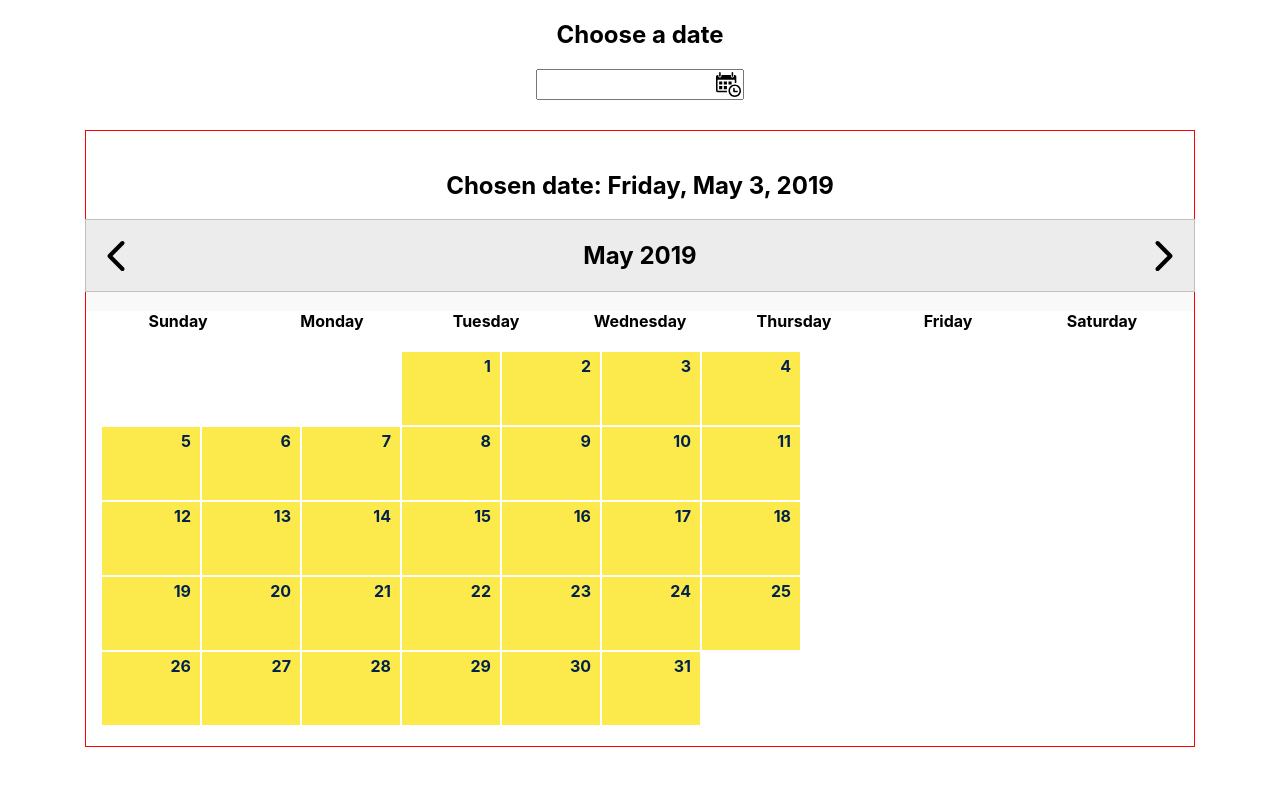
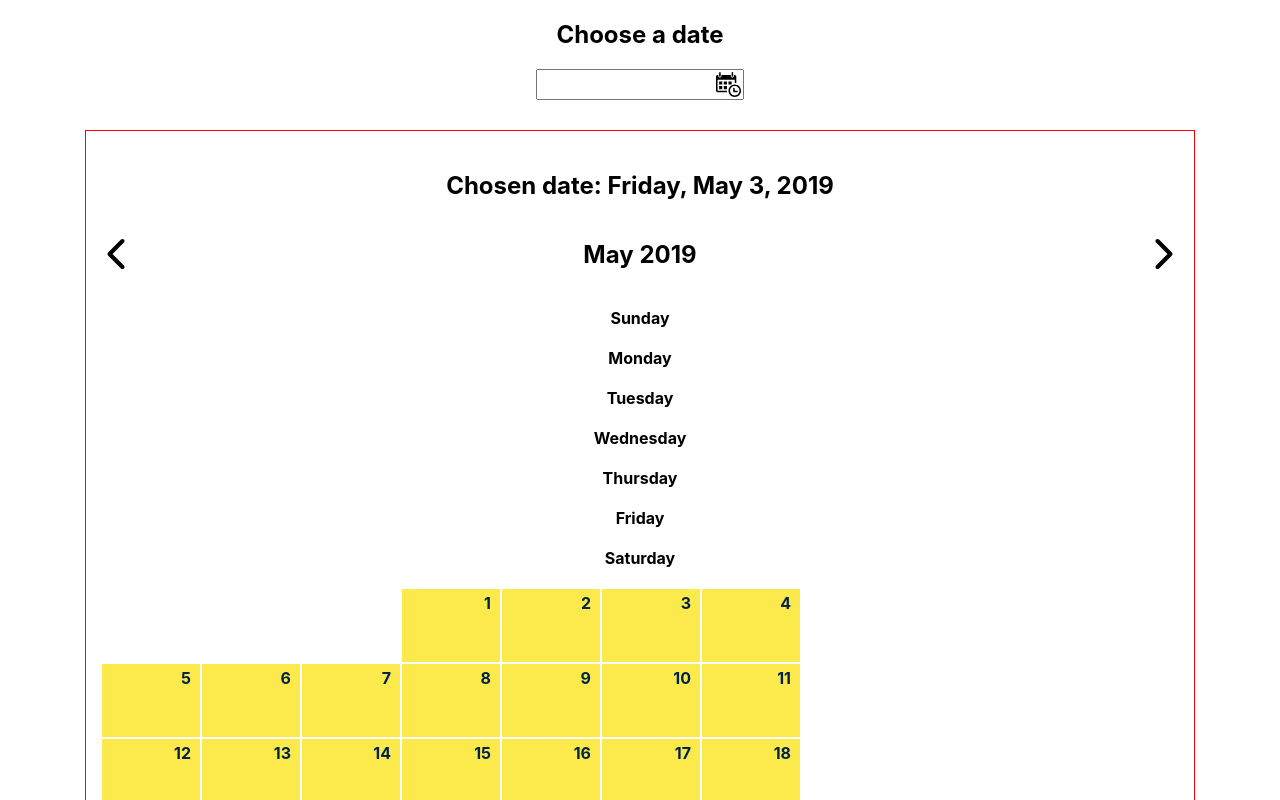
Before and after one commit to AlanaFarkas/date-picker, a React (Create React App) app: page / in a window 1280 px wide. Both pictures are taken after a click on the picture 728 px from the left and 84 px from the top of the page. Shown: the top 800 px of the page. Built offline with nearby package versions, Linux system fonts and the light colour scheme; what react-animations would draw is missing.

Commit message:
refactor render methods

```diff
--- a/src/Calendar.js
+++ b/src/Calendar.js
@@ -19,7 +19,7 @@ export default class Calendar extends Component {
         months: Object.keys(ALL_MONTHS),
         displayedMonth: Object.keys(ALL_MONTHS)[new Date().getMonth()],
         dates: Object.values(ALL_MONTHS),
-    }
+    };
 
     handleNext = () => {
         const {
@@ -121,9 +121,12 @@ export default class Calendar extends Component {
 
     renderDaysOfTheWeek() {
         const dayStrings = ALL_DAYS.map((day, i) => {
-          return <DaysOfTheWeek data-test={`day-of-the-week-${day}`} key={i}>{day}</DaysOfTheWeek>
+          return (
+            <Weekdays data-test="weekdays">
+                <DaysOfTheWeek data-test={`day-of-the-week-${day}`} key={i}>{day}</DaysOfTheWeek>
+            </Weekdays>
+          )
         });
-
         return dayStrings;
     }
 
@@ -138,7 +141,11 @@ export default class Calendar extends Component {
         const humanMonth = months[selectedDate.getMonth()];
         const humanYear = selectedDate.getFullYear();
         const semanticSelectedDate = `${humanWeekday}, ${humanMonth} ${humanDate}, ${humanYear}`
-        return <h2>Chosen date: {semanticSelectedDate}</h2>
+        return (
+            <HeaderDate data-test="header-date">
+                <h2>Chosen date: {semanticSelectedDate}</h2>
+            </HeaderDate>
+        )
     }
 
     render() {
@@ -150,11 +157,9 @@ export default class Calendar extends Component {
         return (
             <React.Fragment>
                 <CalendarContainer data-test="calendar-container">
-                    <HeaderDate data-test="header-date">
                         {this.renderChosenDate()}
-                    </HeaderDate>
-                    <CalendarHeaderRow debug>
-                        <CalendarHeader debug data-test="calendar-header">
+                    <CalendarHeaderRow>
+                        <CalendarHeader data-test="calendar-header">
                             <PrevArrowImage
                             data-test="prev-arrow-icon"
                             onClick={this.handlePrev}
@@ -168,7 +173,7 @@ export default class Calendar extends Component {
                             />
                         </CalendarHeader>
                     </CalendarHeaderRow>
-                    <Weekdays data-test="weekdays">{this.renderDaysOfTheWeek()}</Weekdays>
+                    {this.renderDaysOfTheWeek()}
                     {this.renderCalendarWeeks()}
                 </CalendarContainer>
             </React.Fragment>
```
